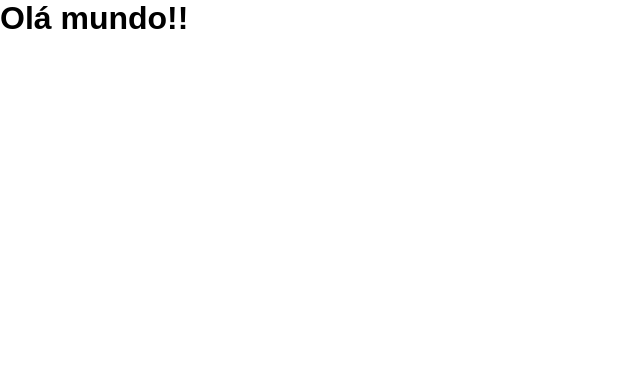
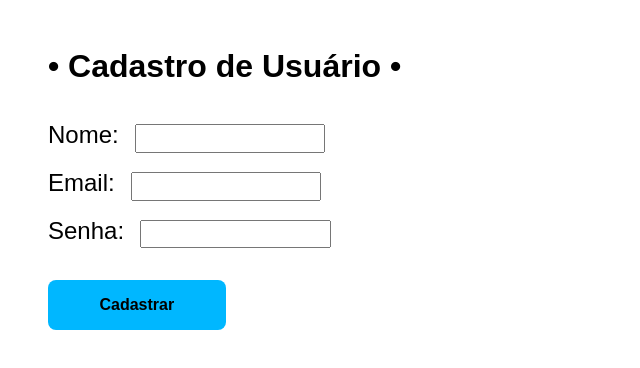
Before and after one commit to DavyddBF/react-curso, a React (Create React App) app in the folder praticando-forms/: page / in a window 1280 px wide. Shown: the top 368 px of the page, without its empty margins (0-640 px from the left). Built offline with nearby package versions, Linux system fonts and the light colour scheme.

Commit message:
Criando form e função que fará o cadastro

```diff
--- a/praticando-forms/src/App.js
+++ b/praticando-forms/src/App.js
@@ -5,14 +5,42 @@ class App extends Component {
   constructor(props) {
     super(props);
     this.state = {
-      titulo: "Olá mundo!!"
+      nome: '',
+      email: '',
+      senha: ''
     }
+
+    this.cadastrar = this.cadastrar.bind(this);
+  }
+
+  cadastrar() {
+    alert('Olá');
   }
 
   render() {
     return (
-      <div>
-        <h1>{ this.state.titulo }</h1>
+      <div className='principal'>
+        <h1>• Cadastro de Usuário •</h1>
+        <br/><br/>
+
+        <form onSubmit={ this.cadastrar }>
+          <div className='form__div'>
+            <label>Nome:</label>
+            <input type='text' value={this.state.nome} onChange={ (evento) => evento.target.value }/>
+          </div>
+
+          <div className='form__div'>
+            <label>Email:</label>
+            <input type='text' value={this.state.email} onChange={ (evento) => evento.target.value }/>
+          </div>
+
+          <div className='form__div'>
+            <label>Senha:</label>
+            <input type='text' value={this.state.senha} onChange={ (evento) => evento.target.value }/>
+          </div>
+
+          <button type='submit'>Cadastrar</button>
+        </form>
       </div>
     );
   }
```
